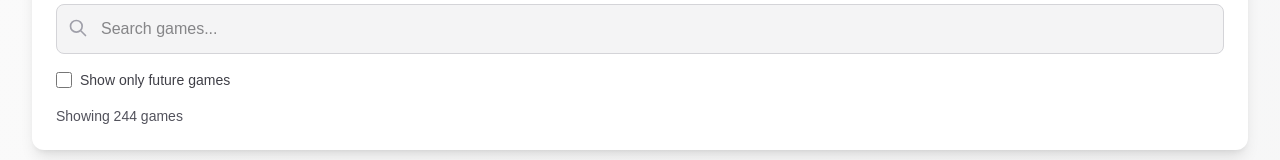
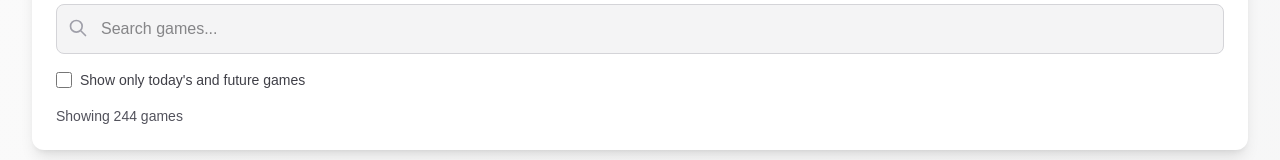
Before and after one commit to pkeahil/NBA-Schedule-Viewer, a Next.js app: page / in a window 1280 px wide. Shown: the part 200-360 px from the top of the page. Built offline with nearby package versions, Linux system fonts and the light colour scheme.

Commit message:
fix: include today's games when 'Show only future games' filter is enabled
Previously, the future games filter excluded today's games because it compared
the full current datetime against game dates. Now compares dates at midnight
to properly include games happening today.

```diff
--- a/src/app/page.js
+++ b/src/app/page.js
@@ -78,7 +78,9 @@ export default function Home() {
           return ['January', 'February', 'March', 'April', 'May', 'June'].includes(month) ? 2026 : 2025;
         };
         const gameDate = new Date(item.date + ", " + getYear(item.date));
-        return gameDate >= now;
+        const today = new Date();
+        today.setHours(0, 0, 0, 0);
+        return gameDate >= today;
       })();
 
       return matchesGlobal && matchesColumns && matchesFuture;
@@ -120,7 +122,7 @@ export default function Home() {
                 onChange={(e) => setShowOnlyFuture(e.target.checked)}
                 className="w-4 h-4 text-blue-600 bg-zinc-100 border-zinc-300 rounded focus:ring-blue-500 dark:focus:ring-blue-600 dark:ring-offset-zinc-800 focus:ring-2 dark:bg-zinc-700 dark:border-zinc-600"
               />
-              <span className="ml-2 text-sm text-zinc-700 dark:text-zinc-300">Show only future games</span>
+              <span className="ml-2 text-sm text-zinc-700 dark:text-zinc-300">Show only today's and future games</span>
             </label>
           </div>
 
```
Also changed, not shown: 1 other file (tests, documents, lock files or other folders).
